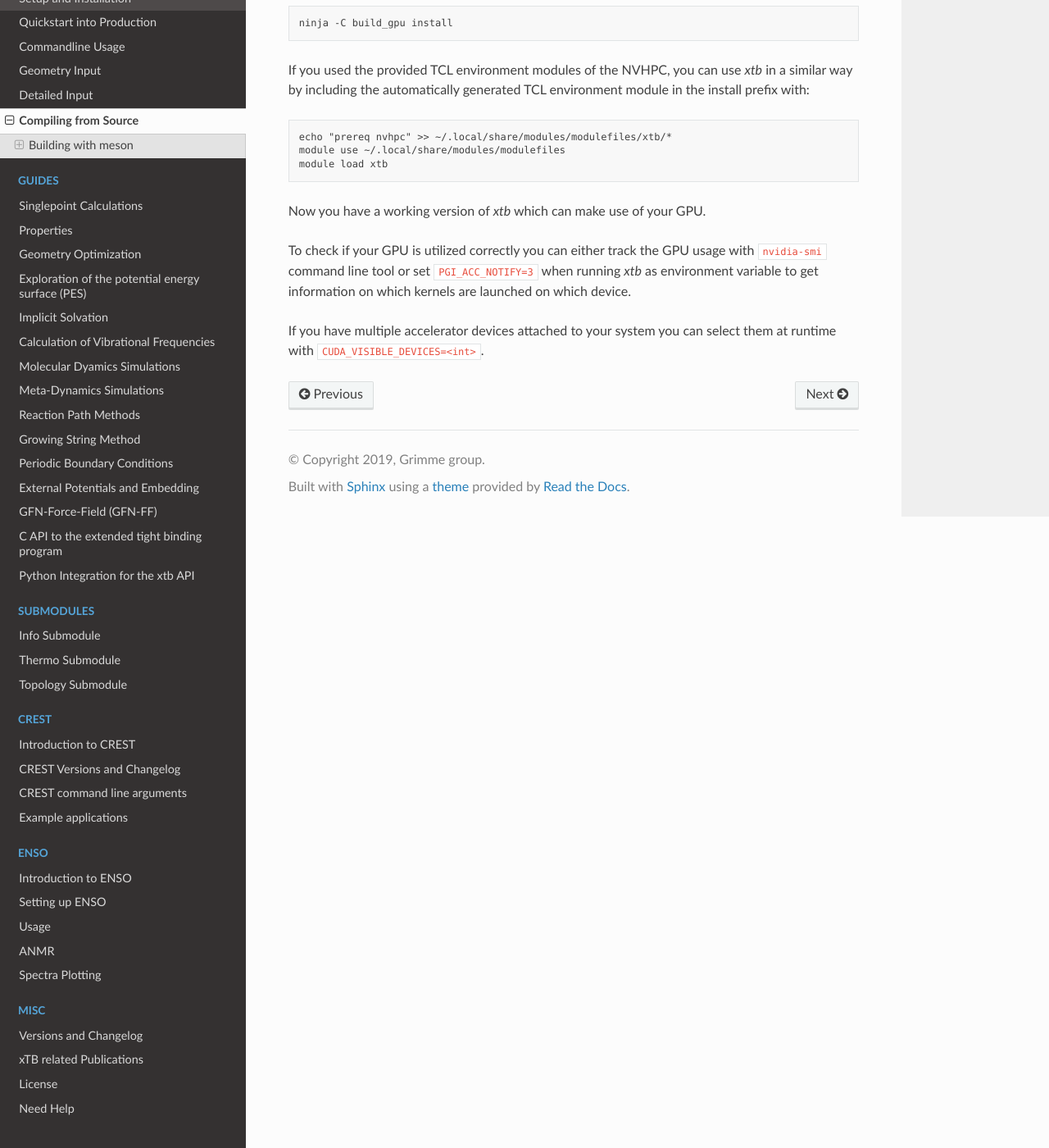
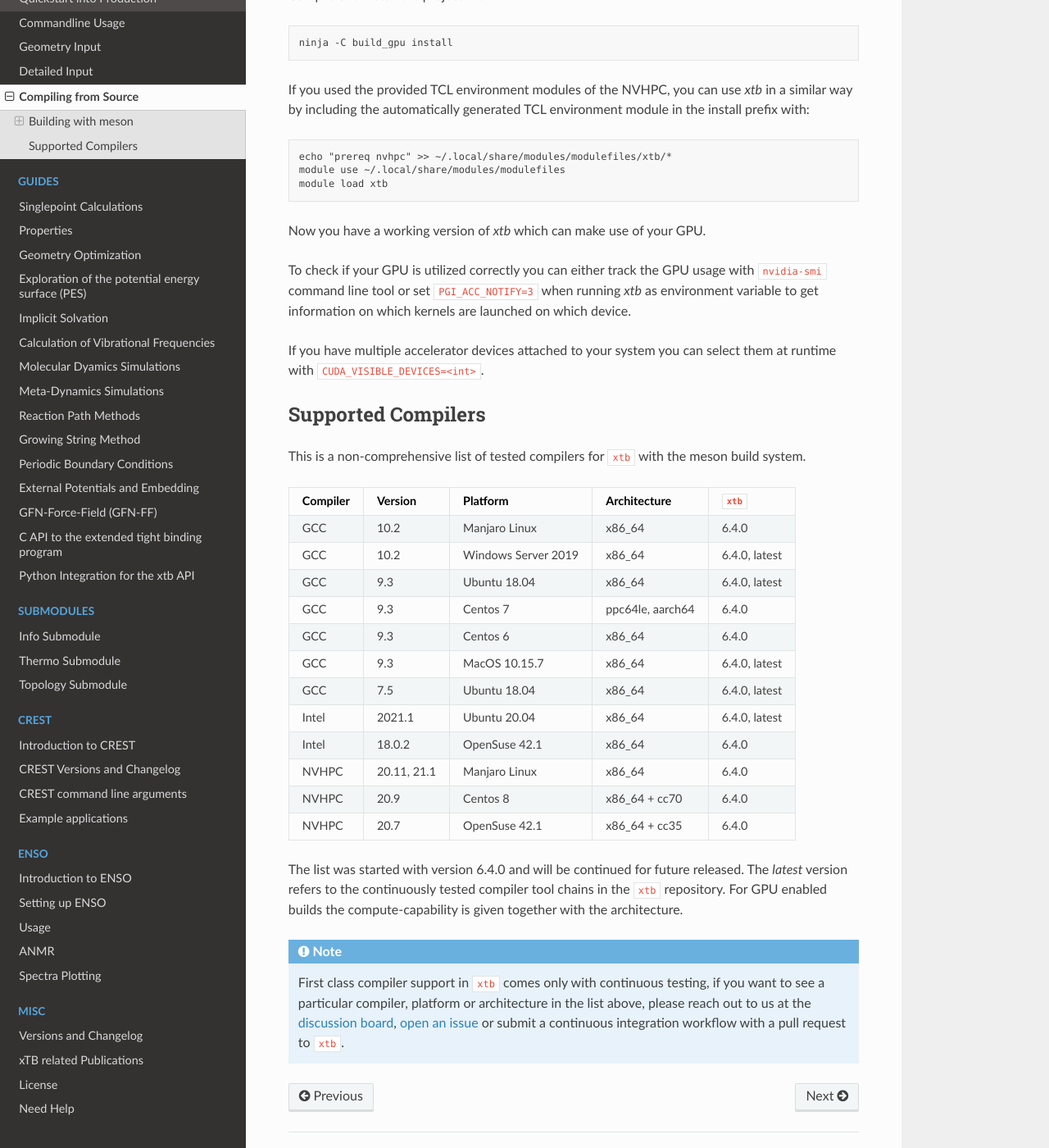
Before and after one commit to grimme-lab/xtb_docs, a Sphinx documentation site: the page built from source/development.rst, in a window 1280 px wide and 1400 px high, scrolled down 4506 px. Shown: the whole window at 82% size. Built offline with Sphinx 7.4.7 and the Read the Docs theme 2.0.0, drawn with Linux system fonts in a browser that asks for light colours; some of the changed text lies outside the part shown.

Commit message:
Add list of supported compilers to compiling documentation

```diff
--- a/source/development.rst
+++ b/source/development.rst
@@ -222,3 +222,38 @@ as environment variable to get information on which kernels are launched on whic
 
 If you have multiple accelerator devices attached to your system you can select them
 at runtime with ``CUDA_VISIBLE_DEVICES=<int>``.
+
+
+Supported Compilers
+===================
+
+This is a non-comprehensive list of tested compilers for ``xtb`` with the meson build system.
+
+========= ================ ===================== ================== ===============
+Compiler   Version          Platform              Architecture       ``xtb``
+========= ================ ===================== ================== ===============
+ GCC       10.2             Manjaro Linux         x86_64             6.4.0
+ GCC       10.2             Windows Server 2019   x86_64             6.4.0, latest
+ GCC        9.3             Ubuntu 18.04          x86_64             6.4.0, latest
+ GCC        9.3             Centos 7              ppc64le, aarch64   6.4.0
+ GCC        9.3             Centos 6              x86_64             6.4.0
+ GCC        9.3             MacOS 10.15.7         x86_64             6.4.0, latest
+ GCC        7.5             Ubuntu 18.04          x86_64             6.4.0, latest
+ Intel     2021.1           Ubuntu 20.04          x86_64             6.4.0, latest
+ Intel      18.0.2          OpenSuse 42.1         x86_64             6.4.0
+ NVHPC      20.11, 21.1     Manjaro Linux         x86_64             6.4.0
+ NVHPC      20.9            Centos 8              x86_64 + cc70      6.4.0
+ NVHPC      20.7            OpenSuse 42.1         x86_64 + cc35      6.4.0
+========= ================ ===================== ================== ===============
+
+The list was started with version 6.4.0 and will be continued for future released.
+The *latest* version refers to the continuously tested compiler tool chains in the ``xtb`` repository.
+For GPU enabled builds the compute-capability is given together with the architecture.
+
+.. note::
+
+   First class compiler support in ``xtb`` comes only with continuous testing, if you
+   want to see a particular compiler, platform or architecture in the list above,
+   please reach out to us at the `discussion board <https://github.com/grimme-lab/xtb/discussions>`_,
+   `open an issue <https://github.com/grimme-lab/xtb/issues/new/choose>`_ or submit
+   a continuous integration workflow with a pull request to ``xtb``.
```
